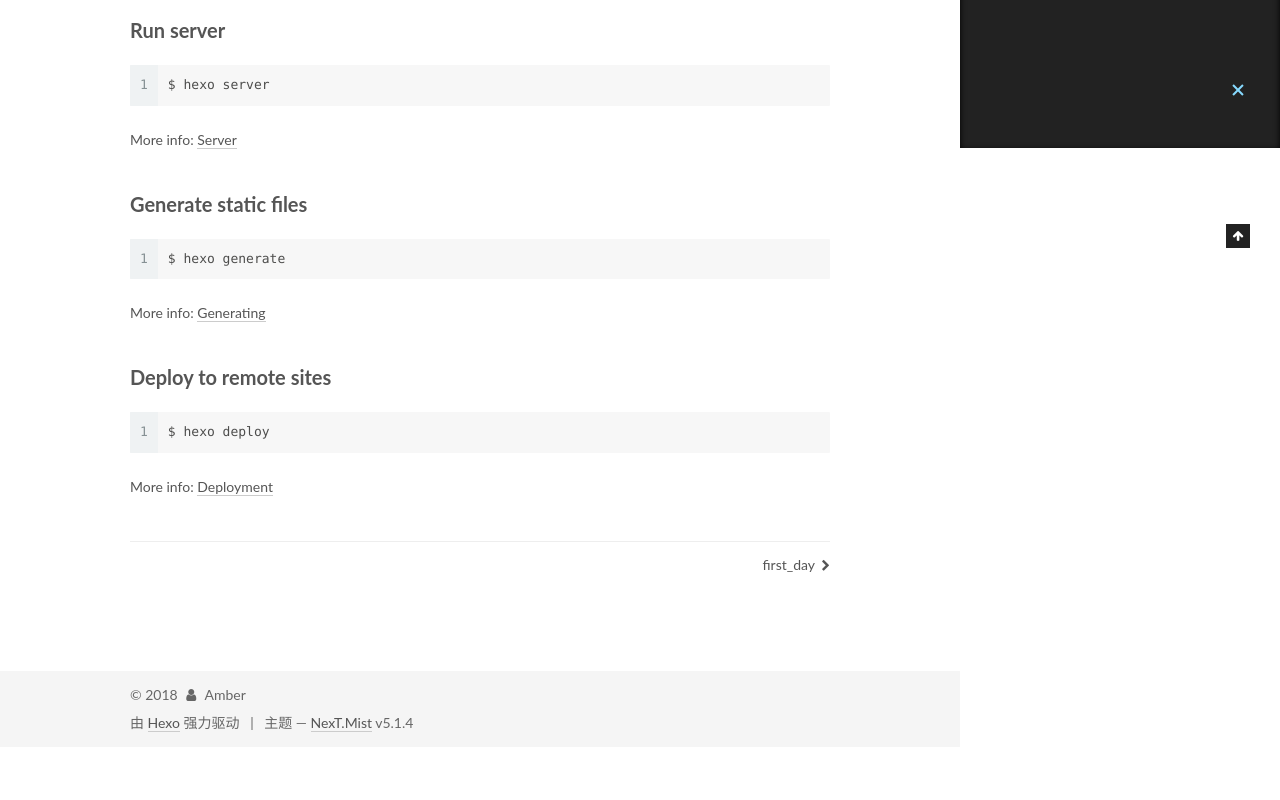
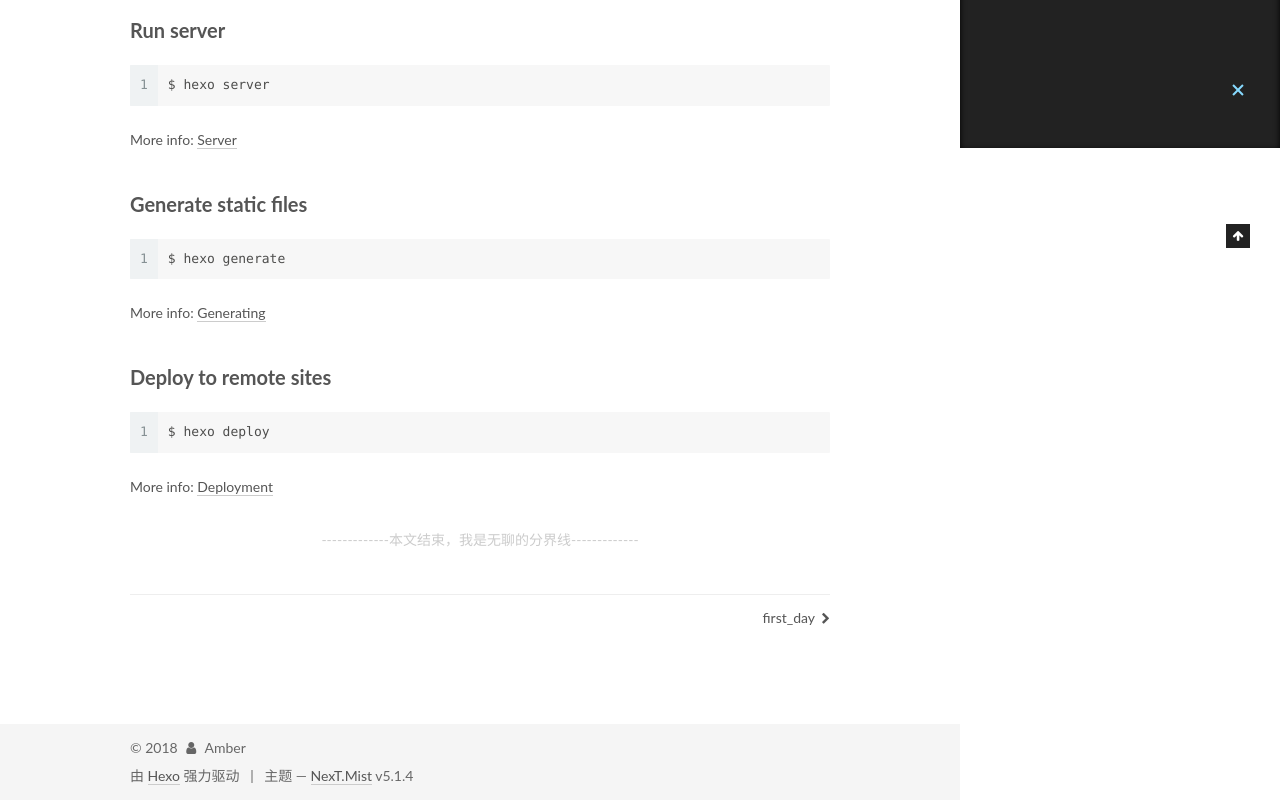
Before and after one commit to Amber80930/Amber80930.github.io, a plain HTML site: page 2018/01/25/hello-world/index.html in a window 1280 px wide. Shown: the part 652-1452 px from the top of the page. Before the commit the page ends 1399 px from the top, so only its background shows below. Drawn offline with Linux system fonts and the light colour scheme.

Commit message:
Site updated: 2018-01-25 18:03:22

```diff
--- a/2018/01/25/hello-world/index.html
+++ b/2018/01/25/hello-world/index.html
@@ -377,6 +377,21 @@
 
 
 
+	  <div>
+
+		<div>
+
+        <div style="text-align:center;color: #ccc;font-size:14px;">-------------本文结束，我是无聊的分界线-------------</div>
+
+</div>
+
+
+
+
+      </div>
+
+
+
 
 
 
--- a/css/main.css
+++ b/css/main.css
@@ -1822,7 +1822,7 @@ pre .javascript .function {
   width: 4px;
   height: 4px;
   border-radius: 50%;
-  background: #b1ff1b;
+  background: #abf97c;
 }
 .links-of-blogroll {
   font-size: 13px;
```
Also changed, not shown: 2018/01/25/first-day/index.html (+15 -0 lines), index.html (+12 -0 lines).
